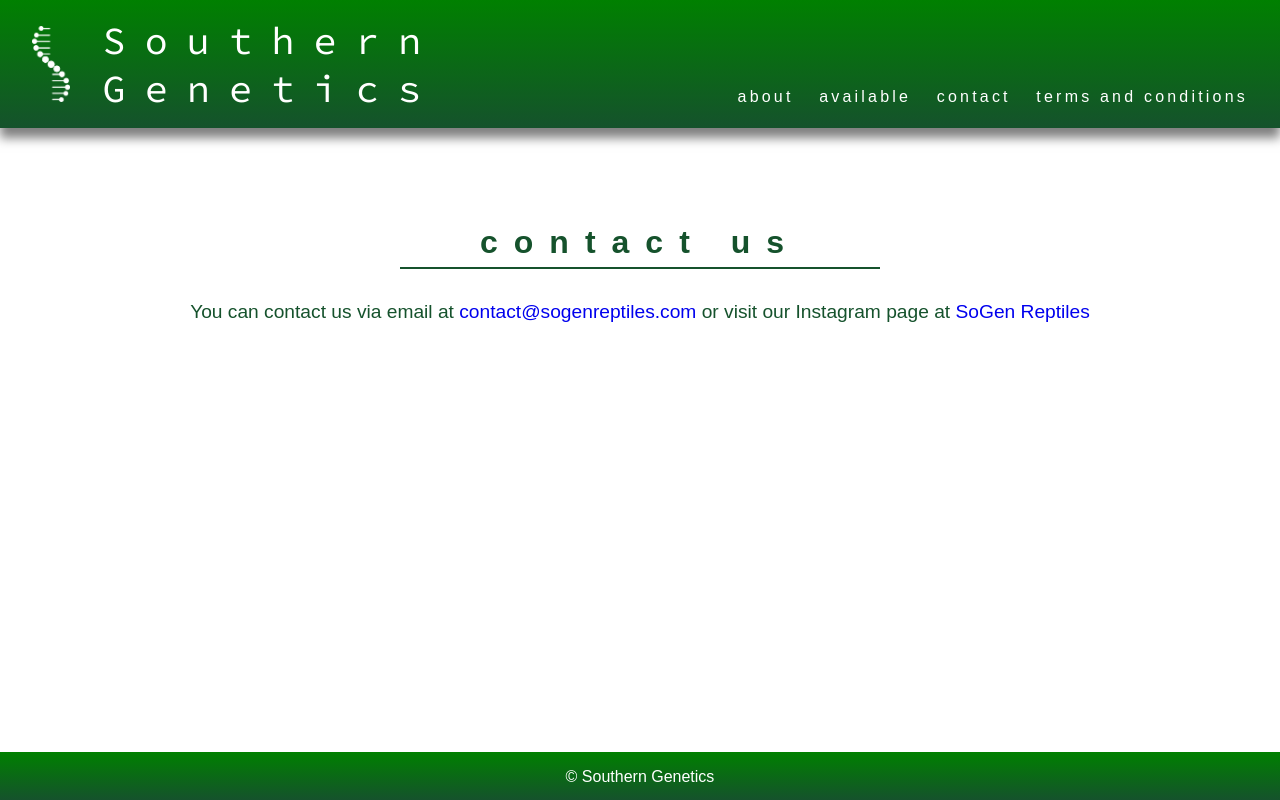
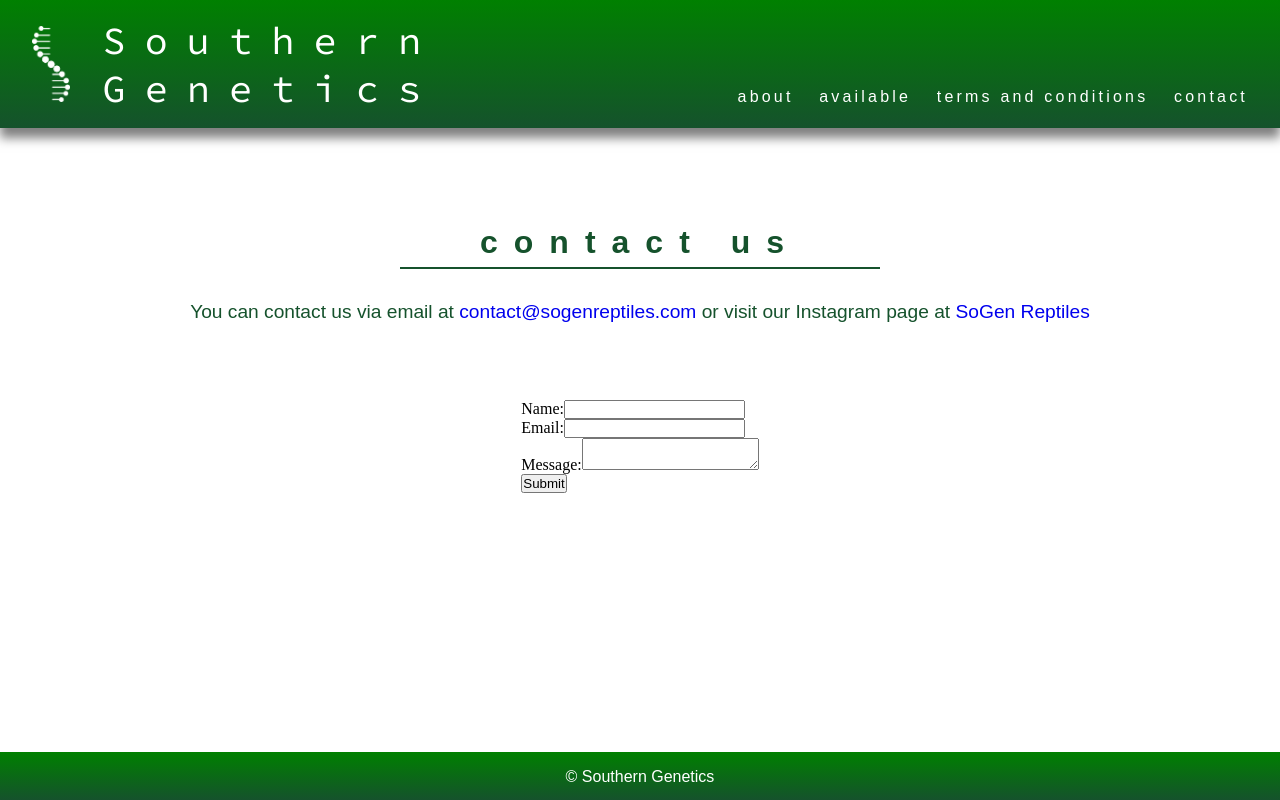
Before and after one commit to JoshuaMeeks/sogen-reptiles, a React (Create React App) app: page /contact in a window 1280 px wide. Built offline with nearby package versions, Linux system fonts and the light colour scheme.

Commit message:
Add contact form to Contact component

```diff
--- a/src/components/About.js
+++ b/src/components/About.js
@@ -4,18 +4,6 @@
   return (
     <div className="title-container">
       <h1 className='title'>about us</h1>
-      <p>Lorem ipsum dolor sit amet consectetur adipisicing elit. Atque laboriosam assumenda numquam at fugiat maxime, nam quod deserunt itaque ducimus natus est obcaecati accusantium, eius perspiciatis modi, possimus illum eaque.
-      Dolorum voluptatum modi libero sint accusantium temporibus blanditiis ad, quidem numquam. Maxime numquam libero esse minima fuga modi eos at nemo est distinctio nulla optio quisquam aliquid quaerat, neque vero.
-      Ducimus consequuntur odit placeat, optio, excepturi sunt consectetur beatae eveniet adipisci facilis, deserunt accusamus hic delectus quia quos voluptatibus fugit tenetur laborum vitae! Excepturi, odio culpa in est adipisci eum.
-      Culpa minima cupiditate provident molestias eos iusto, assumenda praesentium, temporibus magni maiores, quis cum ipsum dolores quae mollitia tempora nulla nemo consequatur fugit veritatis vel. Dolorem tempore quasi suscipit eligendi.
-      Nobis expedita ex consectetur, accusamus nulla inventore rem libero beatae natus qui quaerat tempora, voluptate pariatur ab? Nostrum dolorem vitae deleniti ab labore iusto dolore vero, harum molestias, distinctio deserunt!
-      Eum id sed rem officia fugiat reprehenderit, consequatur adipisci voluptatem voluptates, error et aliquam assumenda beatae modi libero, sit consectetur. Vel saepe placeat quas veniam. Eligendi at ea molestiae doloribus.
-      Corporis sint laboriosam fuga dicta suscipit perferendis. Architecto facilis eligendi possimus odio fugiat nulla ad commodi laborum, ab dolor illum odit voluptates officia eos modi aspernatur obcaecati laudantium hic incidunt?
-      Debitis quo alias perspiciatis laudantium eaque aspernatur nihil eius aut? Beatae omnis quibusdam aspernatur a at placeat dolores nulla cumque, suscipit in hic quasi odio non deleniti aperiam repellendus harum.
-      Quo alias officia modi, autem quos ea doloribus impedit ratione cupiditate quaerat, accusantium ipsum ullam vel? Porro, consequuntur aut architecto vitae odit ex rerum dicta quibusdam ratione! Ea, tempore ipsam!
-      Sunt, pariatur repudiandae corrupti aperiam laudantium labore tempore ipsam mollitia deserunt reiciendis facilis in iusto. Maxime, numquam eaque obcaecati cum mollitia laborum fugit molestiae necessitatibus praesentium nesciunt autem libero illo?
-      Iure tempore harum voluptas id qui sint numquam impedit incidunt mollitia optio provident corrupti officiis fugiat eum, blanditiis, at eaque modi eos repellendus? Quidem ipsa exercitationem autem assumenda officiis in?
-      Dolorum eligendi obcaecati repellat odio sint nemo esse consectetur minima. Aperiam voluptate dolor praesentium officia aliquid harum a perferendis amet itaque est sit, quis quod delectus qui aliquam minima neque.</p>
     </div>
   )
 }
--- a/src/components/Contact.js
+++ b/src/components/Contact.js
@@ -1,10 +1,48 @@
-import React from 'react'
+import React, { useState } from 'react'
 
 export const Contact = () => {
+  const [status, setStatus] = useState("Submit");
+  const handleSubmit = async (e) => {
+    e.preventDefault();
+    setStatus("Sending...");
+    const { name, email, message } = e.target.elements;
+    let details = {
+      name: name.value,
+      email: email.value,
+      message: message.value,
+    };
+    let response = await fetch("http://localhost:5000/contact", {
+      method: "POST",
+      headers: {
+        "Content-Type": "application/json;charset=utf-8",
+      },
+      body: JSON.stringify(details),
+    });
+    setStatus("Submit");
+    let result = await response.json();
+    alert(result.status);
+  };
+
   return (
     <div className="title-container">
       <h1 className="title">contact us</h1>
       <p>You can contact us via email at <a href="#">contact@sogenreptiles.com</a> or visit our Instagram page at <a href="#">SoGen Reptiles</a></p>
+
+      <form onSubmit={handleSubmit}>
+        <div>
+          <label htmlFor="name">Name:</label>
+          <input type="text" id="name" required />
+        </div>
+        <div>
+          <label htmlFor="email">Email:</label>
+          <input type="email" id="email" required />
+        </div>
+        <div>
+          <label htmlFor="message">Message:</label>
+          <textarea id="message" required />
+        </div>
+        <button type="submit">{status}</button>
+      </form>
     </div>
   )
 }
--- a/src/components/Navbar.js
+++ b/src/components/Navbar.js
@@ -17,8 +17,8 @@
         <ul className='links'>
           <Link to="/about"><li>about</li></Link>
           <Link to="/available"><li>available</li></Link>
+          <Link to="/termsconditions"><li>terms and conditions</li></Link>
           <Link to="/contact"><li>contact</li></Link>
-          <Link to="/termsconditions"><li>terms and conditions</li></Link>
         </ul>
       </nav>
     </header>
```
